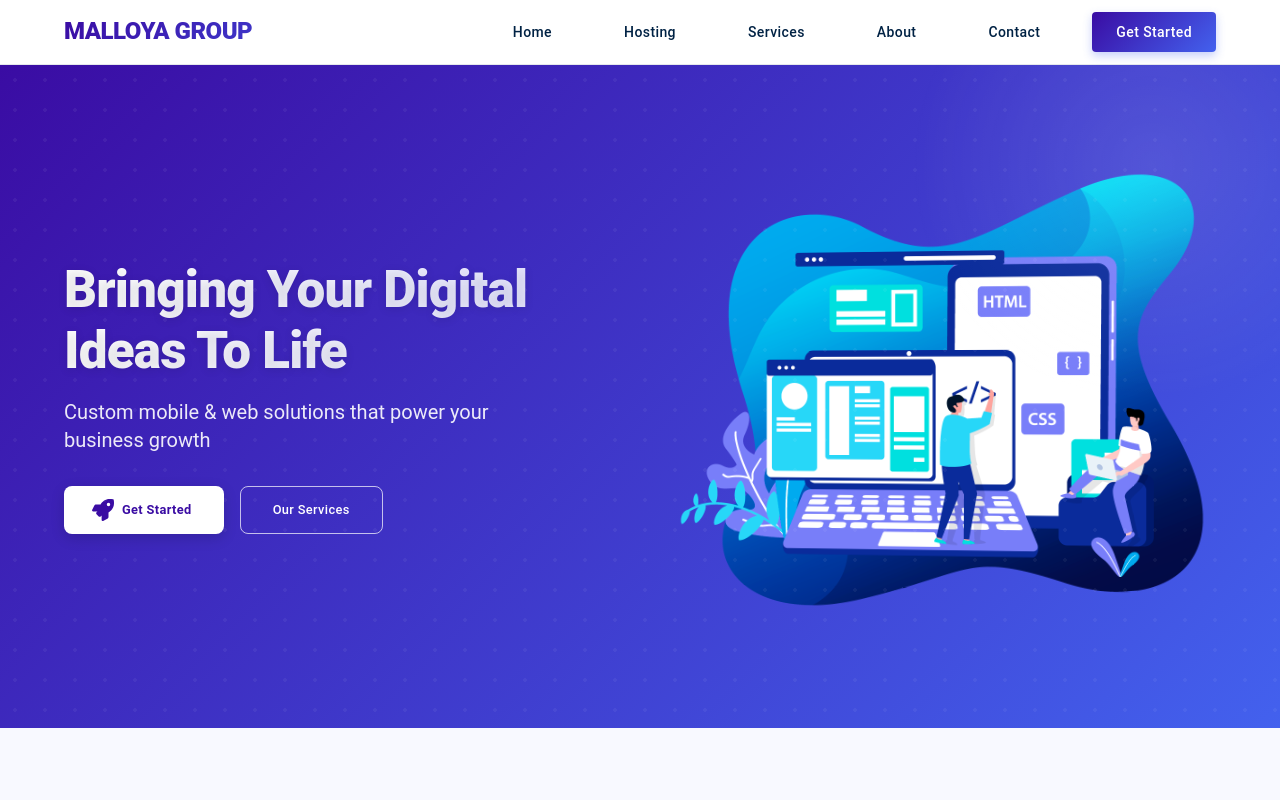
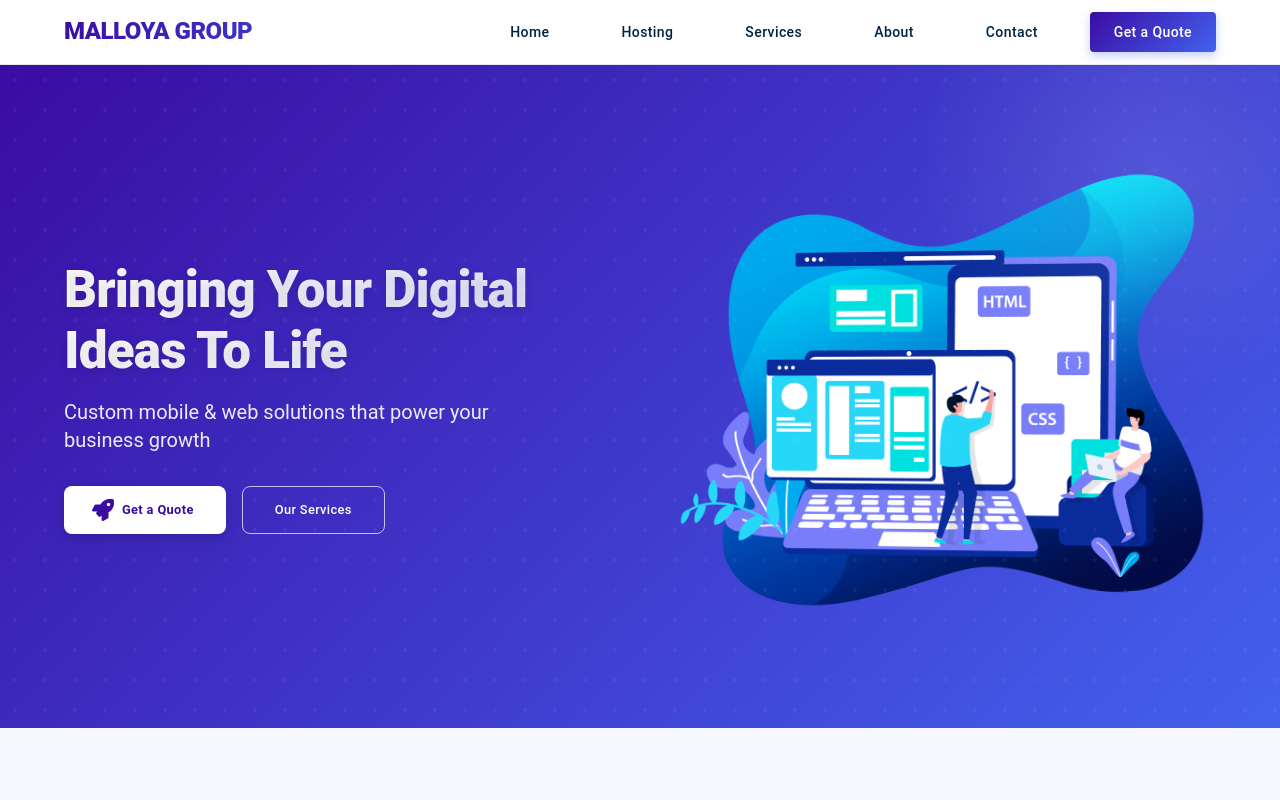
Before and after one commit to SbuKhoza/malloyagroup, a React (Vite) app: page /#/ in a window 1280 px wide. Shown: the top 800 px of the page. Built offline with nearby package versions, Linux system fonts and the light colour scheme.

Commit message:
updated quote button

```diff
--- a/src/components/Navbar.jsx
+++ b/src/components/Navbar.jsx
@@ -107,7 +107,7 @@ const Navbar = () => {
             boxShadow: '0 4px 10px rgba(67, 97, 238, 0.3)'
           }}
         >
-          Get Started
+          Get a Quote
         </Button>
       </Box>
     </Box>
@@ -202,7 +202,7 @@ const Navbar = () => {
                   boxShadow: '0 4px 10px rgba(67, 97, 238, 0.3)'
                 }}
               >
-                Get Started
+                Get a Quote
               </Button>
             </Box>
           )}
--- a/src/pages/Home.jsx
+++ b/src/pages/Home.jsx
@@ -86,7 +86,7 @@ const Hero = () => {
                 }}
                 startIcon={<FaRocket />}
               >
-                Get Started
+                Get a Quote
               </Button>
               <Button
                 variant="outlined"
@@ -364,7 +364,7 @@ const WebsitePackage = () => {
                 },
               }}
             >
-              Get Started
+              Get a Quote
             </Button>
           </Grid>
           <Grid item xs={12} md={6}>
```
